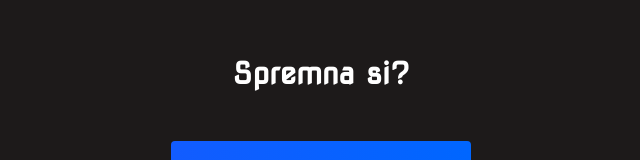
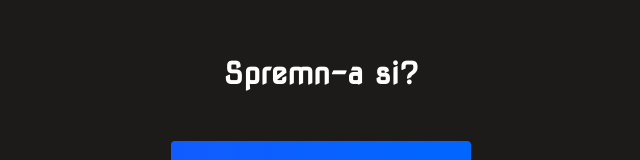
Before and after one commit to edy1013/Quizz-Project, a plain HTML site: page index.html in a window 1280 px wide. Shown: the part 222-382 px from the top of the page, without its empty margins (319-959 px from the left). Drawn offline with Linux system fonts and the light colour scheme.

Commit message:
Bug: Fixed a typo error

```diff
--- a/index.html
+++ b/index.html
@@ -11,7 +11,7 @@
 <body>
     <div class="container">
         <div id="home" class="flex-column flex-center">
-            <h1>Spremna si?</h1>
+            <h1>Spremn-a si?</h1>
             <a href="/game.html" class="btn">Testiraj se</a>
             <a href="/highscores.html" id="highscore-btn" class="btn">High Score<i class="fas fa-crown"></i></a>
         </div>
```
